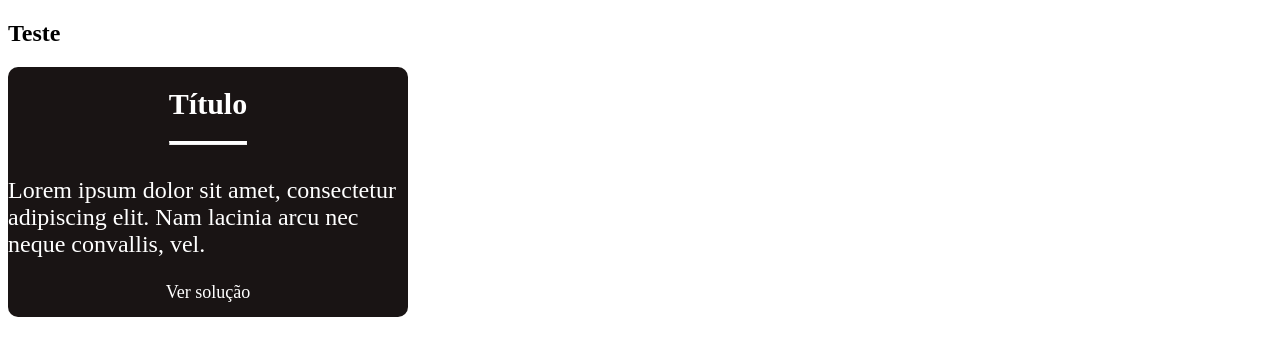
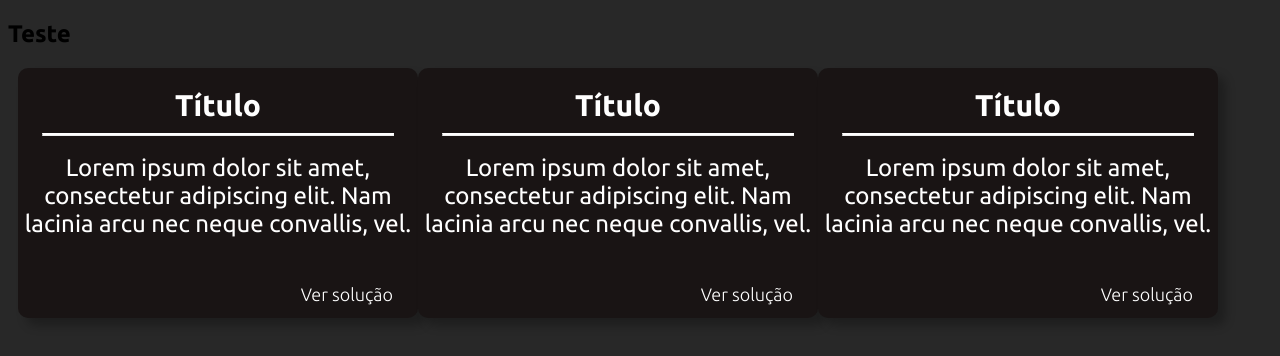
Before and after one commit to eduardorcury/nullpointer, an Angular app: page / in a window 1280 px wide. Shown: the top 356 px of the page. Built offline with nearby package versions, Linux system fonts and the light colour scheme.

Commit message:
Criação da página de forms

```diff
--- a/src/app/app-routing.module.ts
+++ b/src/app/app-routing.module.ts
@@ -1,9 +1,11 @@
 import { NgModule } from '@angular/core';
 import { Routes, RouterModule } from '@angular/router';
 import { HomeComponent } from './pages/home/home.component';
+import { NewComponent } from './pages/new/new.component';
 
 const routes: Routes = [
-  { path: '',  component: HomeComponent}
+  { path: '',  component: HomeComponent},
+  { path: 'new', component: NewComponent }
 ];
 
 @NgModule({
--- a/src/app/pages/home/home.component.css
+++ b/src/app/pages/home/home.component.css
@@ -0,0 +1,7 @@
+.exceptions {
+    width: 90vw;
+    display: flex;
+    align-items: center;
+    justify-content: space-between;
+    margin-left: 10px;
+}
--- a/src/app/pages/home/home.component.html
+++ b/src/app/pages/home/home.component.html
@@ -1 +1,5 @@
-<app-exception></app-exception>
+<div class="exceptions">
+    <app-exception></app-exception>
+    <app-exception></app-exception>
+    <app-exception></app-exception>
+</div>
--- a/src/app/pages/home/home.module.ts
+++ b/src/app/pages/home/home.module.ts
@@ -1,11 +1,12 @@
 import { NgModule } from '@angular/core';
 import { CommonModule } from '@angular/common';
 import { ComponentsModule } from 'src/app/shared/components/components.module';
+import { HomeComponent } from './home.component';
 
 
 
 @NgModule({
-  declarations: [],
+  declarations: [HomeComponent],
   imports: [
     CommonModule,
     ComponentsModule
--- /dev/null
+++ b/src/app/pages/new/new.component.html
@@ -0,0 +1,2 @@
+<p>new works!</p>
+<input [formControl]="newExceptionControl">
--- /dev/null
+++ b/src/app/pages/new/new.component.ts
@@ -0,0 +1,16 @@
+import { Component } from '@angular/core';
+import { FormControl } from '@angular/forms';
+
+@Component({
+  selector: 'app-new',
+  templateUrl: './new.component.html',
+  styleUrls: ['./new.component.css']
+})
+export class NewComponent {
+
+  newExceptionControl = new FormControl('');
+
+  constructor() { }
+
+
+}
--- a/src/app/shared/components/components.module.ts
+++ b/src/app/shared/components/components.module.ts
@@ -5,7 +5,7 @@ import { ExceptionComponent } from './exception/exception.component';
 
 
 @NgModule({
-  declarations: [],
+  declarations: [ExceptionComponent],
   imports: [
     CommonModule
   ],
--- a/src/app/shared/components/exception/exception.component.css
+++ b/src/app/shared/components/exception/exception.component.css
@@ -6,25 +6,37 @@
     border-radius: 10px;
     width: 400px;
     height: 250px;
-}
-
-#exception .title {
-    justify-content: center;
+    box-shadow: 8px 8px 10px rgba(0, 0, 0, 0.25);
 }
 
 #exception .title h1 {
     font-size: 30px;
     font-weight: bold;
     color: white;
+    display: flex;
+    justify-content: center;
+    margin-bottom: 10px;
 }
 
 #exception .title hr {
-    border-top: 3px solid white;
+    border-top: 2px solid white;
+    width: 350px;
+}
+
+#exception .description {
+    height: 140px;
 }
 
 #exception .description p {
     font-size: 24px;
     color: white;
+    text-align: center;
+    margin: 10px 5px;
+}
+
+#exception .solution {
+    width: 350px;
+    text-align: end;
 }
 
 #exception .solution a {
--- a/src/styles.css
+++ b/src/styles.css
@@ -1,2 +1,7 @@
 /* You can add global styles to this file, and also import other style files */
 @import url('https://fonts.googleapis.com/css2?family=Ubuntu:wght@300;400;700&display=swap');
+
+:root {
+    background-color: #282828;
+    font-family: 'Ubuntu';
+}
```
Also changed, not shown: src/app/app.module.ts (+5 -5 lines), src/app/pages/new/new.module.ts (added, +15 -0 lines), src/app/pages/new/new.component.css (added).
